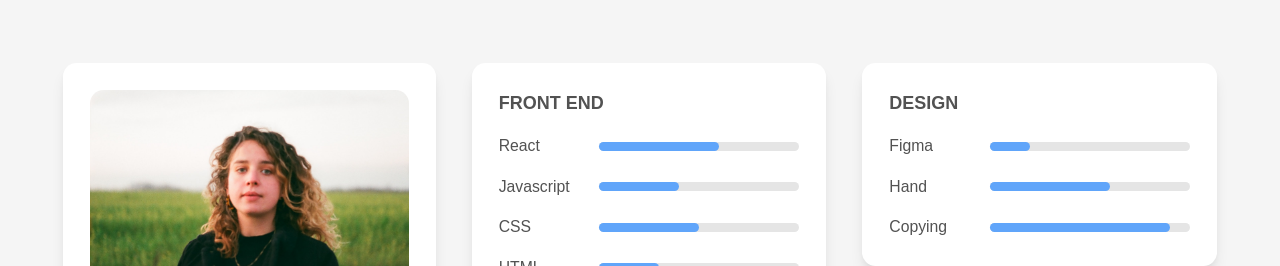
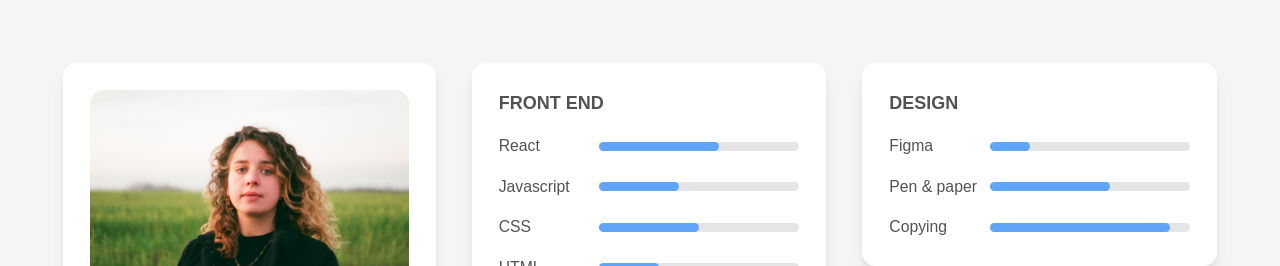
Before and after one commit to tung-eh/portfolio-challenge, a React (Create React App) app: page / in a window 1280 px wide. Shown: the top 266 px of the page. Built offline with nearby package versions, Linux system fonts and the light colour scheme.

Commit message:
Update skill

```diff
--- a/src/components/Skills.js
+++ b/src/components/Skills.js
@@ -10,7 +10,7 @@ const skills = {
   ],
   design: [
     { name: 'Figma', scale: 0.2 },
-    { name: 'Hand', scale: 0.6 },
+    { name: 'Pen & paper', scale: 0.6 },
     { name: 'Copying', scale: 0.9 },
   ],
 }
```
